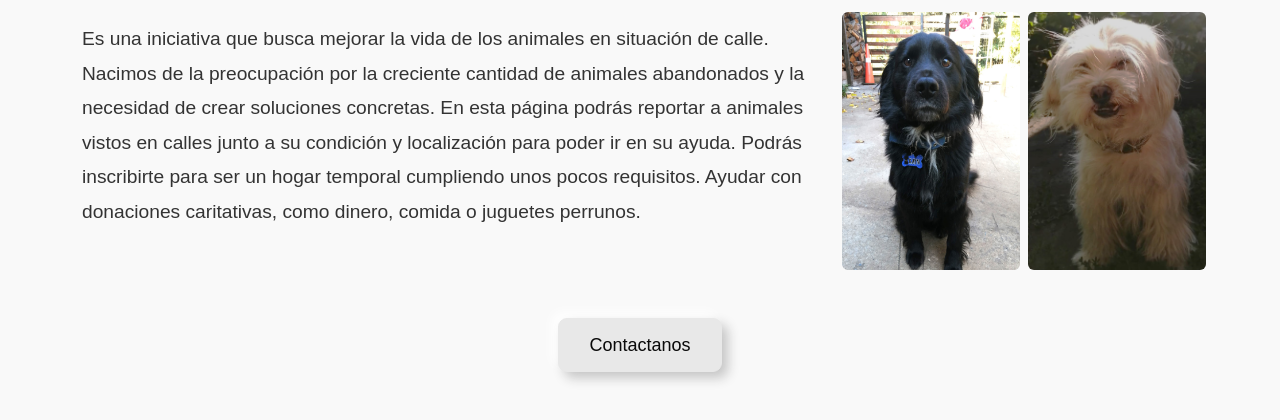
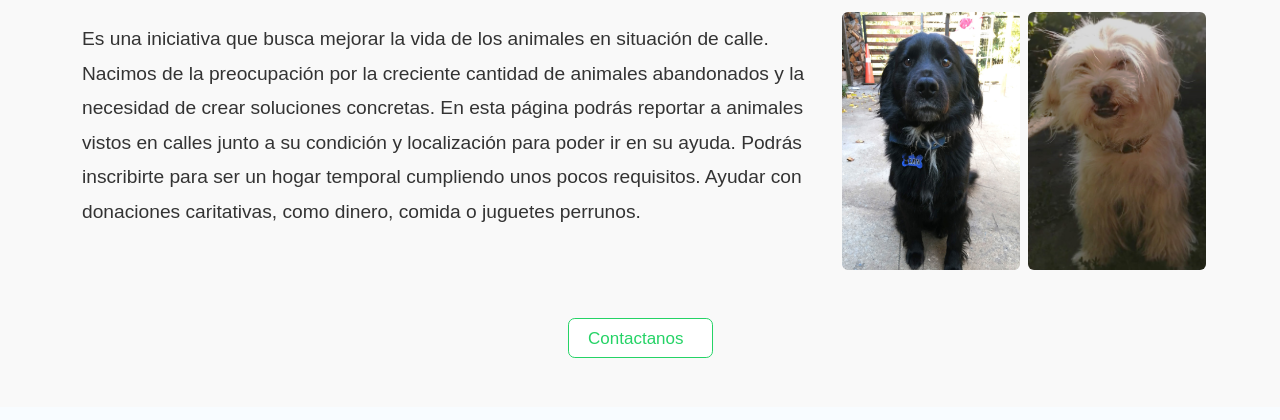
Before and after one commit to j0t4inc0de/hogardepatas, a Django app: page / in a window 1280 px wide. Shown: the part 601-1021 px from the top of the page. After the commit the page ends 959 px from the top, so only its background shows below. Run offline with Django 5.2, Linux system fonts and the light colour scheme.

Commit message:
update boton index

```diff
--- a/templates/index.html
+++ b/templates/index.html
@@ -10,19 +10,50 @@
 </head>
 <style>
     button {
-        color: #090909;
-        padding: 0.7em 1.7em;
-        font-size: 18px;
-        border-radius: 0.5em;
-        background: #e8e8e8;
-        cursor: pointer;
-        border: 1px solid #e8e8e8;
-        transition: all 0.3s;
-        box-shadow: 6px 6px 12px #c5c5c5, -6px -6px 12px #ffffff;
+    background-color: #fff;
+    border: 1px solid #25D366;
+    padding: 5px;
+    position: relative;
+    width: 145px;
+    height: 40px;
+    transition: 0.5s;
+    font-size: 17px;
+    border-radius: 0.4em;
     }
-    button:active {
-        color: #666;
-        box-shadow: inset 4px 4px 12px #c5c5c5, inset -4px -4px 12px #ffffff;
+
+    button p {
+    position: absolute;
+    top: 0.4em;
+    left: 1.15em;
+    margin: 0;
+    padding: 0;
+    transition: .5s;
+    color: #25D366;
+    }
+
+    button svg {
+    position: absolute;
+    top: 0.45em;
+    right: 0.5em;
+    margin: 0;
+    padding: 0;
+    opacity: 0;
+    transition: 0.5s;
+    height: 1em;
+    fill: #fff
+    }
+
+    button:hover p {
+    left: 0.5em;
+    color: #fff
+    }
+
+    button:hover svg {
+    opacity: 1;
+    }
+
+    button:hover {
+    background-color: #25D366;
     }
 </style>
 <body>
@@ -77,8 +108,18 @@
     <!-- <div class="text-center my-5">
         <a href="#" class="btn-contactanos" onclick="enviarWhatsApp()">CONTACTANOS</a>
     </div> -->
+    <!-- Boton Contactar 2 -->
+    <!-- <div class="text-center my-5">
+        <button>Contactanos</button>
+    </div> -->
+    <!-- Boton Contactar 3 -->
     <div class="text-center my-5">
-        <button>Contactanos</button>
+        <button onclick="enviarWhatsApp()">
+            <p>Contactanos</p>
+            <svg xmlns="http://www.w3.org/2000/svg" width="16" height="16" fill="currentColor" class="bi bi-whatsapp" viewBox="0 0 16 16">
+                <path d="M13.601 2.326A7.854 7.854 0 0 0 7.994 0C3.627 0 .068 3.558.064 7.926c0 1.399.366 2.76 1.057 3.965L0 16l4.204-1.102a7.933 7.933 0 0 0 3.79.965h.004c4.368 0 7.926-3.558 7.93-7.93A7.898 7.898 0 0 0 13.6 2.326zM7.994 14.521a6.573 6.573 0 0 1-3.356-.92l-.24-.144-2.494.654.666-2.433-.156-.251a6.56 6.56 0 0 1-1.007-3.505c0-3.626 2.957-6.584 6.591-6.584a6.56 6.56 0 0 1 4.66 1.931 6.557 6.557 0 0 1 1.928 4.66c-.004 3.639-2.961 6.592-6.592 6.592zm3.615-4.934c-.197-.099-1.17-.578-1.353-.646-.182-.065-.315-.099-.445.099-.133.197-.513.646-.627.775-.114.133-.232.148-.43.05-.197-.1-.836-.308-1.592-.985-.59-.525-.985-1.175-1.103-1.372-.114-.198-.011-.304.088-.403.087-.088.197-.232.296-.346.1-.114.133-.198.198-.33.065-.134.034-.248-.015-.347-.05-.099-.445-1.076-.612-1.47-.16-.389-.323-.335-.445-.34-.114-.007-.247-.007-.38-.007a.729.729 0 0 0-.529.247c-.182.198-.691.677-.691 1.654 0 .977.71 1.916.81 2.049.098.133 1.394 2.132 3.383 2.992.47.205.84.326 1.129.418.475.152.904.129 1.246.08.38-.058 1.171-.48 1.338-.943.164-.464.164-.86.114-.943-.049-.084-.182-.133-.38-.232z"></path>
+            </svg>
+        </button>
     </div>
     <script>
         function enviarWhatsApp() {
```
